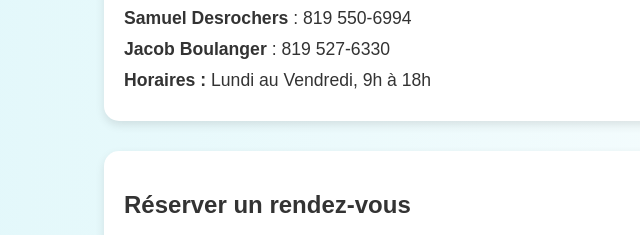
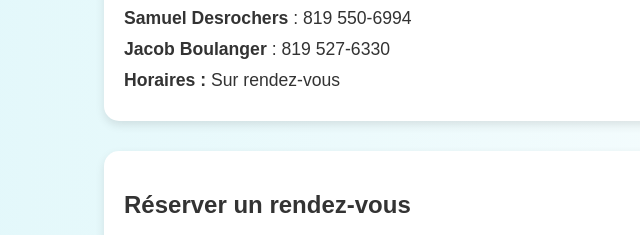
Before and after one commit to Jacob1093/Nettoyage-Climatisation-DB, a plain HTML site: page index.html in a window 1280 px wide. Shown: the part 455-690 px from the top of the page, 136-776 px from the left. Drawn offline with Linux system fonts and the light colour scheme.

Commit message:
Update index.html

```diff
--- a/index.html
+++ b/index.html
@@ -92,7 +92,7 @@
             <div class="contact-list">
                 <p><strong>Samuel Desrochers</strong> : 819 550-6994</p>
                 <p><strong>Jacob Boulanger</strong> : 819 527-6330</p>
-                <p><strong>Horaires :</strong> Lundi au Vendredi, 9h à 18h</p>
+                <p><strong>Horaires :</strong> Sur rendez-vous</p>
             </div>
         </div>
 
```
